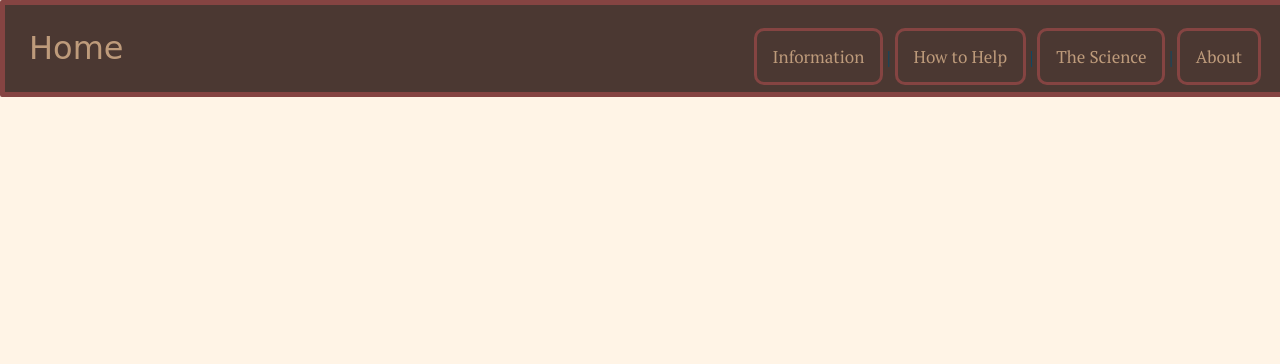
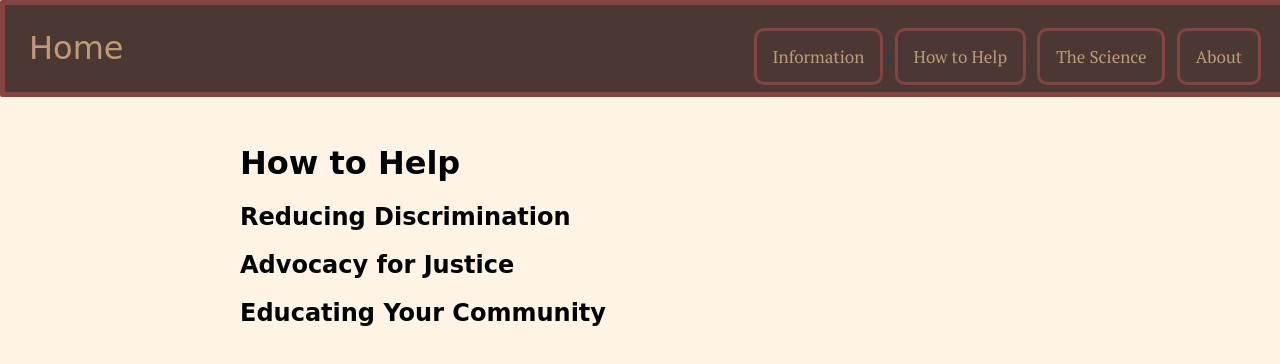
Before and after one commit to itbarsoum99/fewproject, a plain HTML site: page help/index.html in a window 1280 px wide. Drawn offline with Linux system fonts and the light colour scheme; a web font is replaced by a local one.

Commit message:
skeleton of the 'how to help' page

```diff
--- a/help/index.html
+++ b/help/index.html
@@ -14,3 +14,20 @@
         <a href="/information/" role="link to information">Information</a> | <a href="/help/" role="link to how to help">How to Help</a> | <a href="/science/" role="link to the science">The Science</a> | <a href="/about/" role="link to about">About</a>
       </div>
     </nav>
+    <main class="content" role="main">
+      <h1>How to Help</h1>
+      <section id="reducing-discrimination">
+        <h2>Reducing Discrimination</h2>
+
+      </section>
+      <section id="advocacy">
+        <h2>Advocacy for Justice</h2>
+
+      </section>
+      <section id="educating">
+        <h2>Educating Your Community</h2>
+
+      </section>
+    </main>
+  </body>
+</html>
```
Also changed, not shown: information/index.html (+3 -0 lines).
